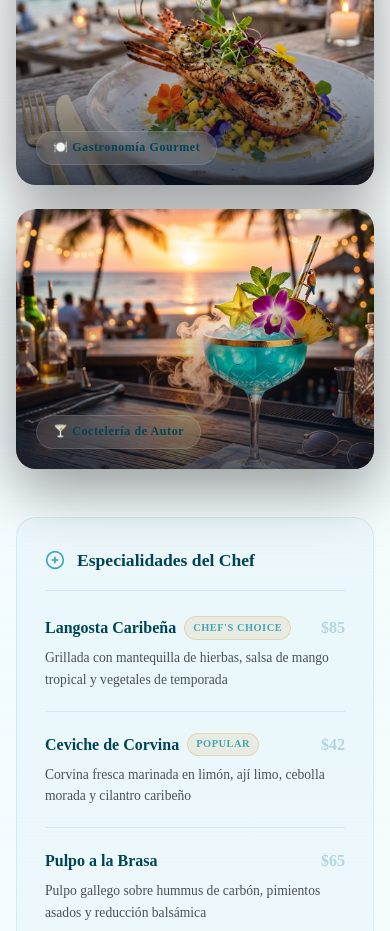
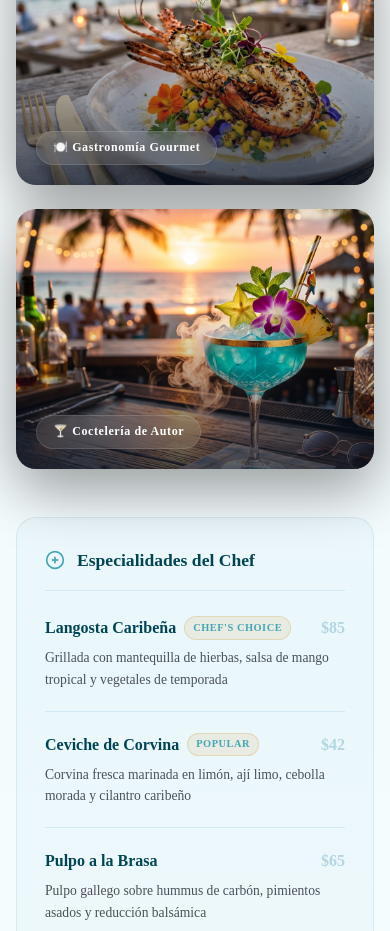
Before and after one commit to lauhernandez1818-dot/Uramabeach, a Next.js app: page / in a window 390 px wide. Shown: the part 5400-6331 px from the top of the page. Built offline with nearby package versions, Linux system fonts and the light colour scheme.

Commit message:
fix: make Gastronomy badges white and fix hamburger icon visibility in light mode

```diff
--- a/src/components/Gastronomy.module.css
+++ b/src/components/Gastronomy.module.css
@@ -100,7 +100,7 @@
   font-size: 0.75rem;
   font-weight: 600;
   letter-spacing: 0.05em;
-  color: var(--ocean-blue);
+  color: #ffffff;
 }
 
 /* Menu Column */
@@ -300,7 +300,6 @@
   background: rgba(68, 166, 181, 0.12);
   border-color: rgba(68, 166, 181, 0.3);
 }
-:global([data-theme="dark"]) .foodBadge { color: #B2D5E2; }
 :global([data-theme="dark"]) .foodFrame,
 :global([data-theme="dark"]) .cocktailFrame {
   box-shadow: 0 20px 60px rgba(0, 0, 0, 0.6);
--- a/src/components/Navbar.module.css
+++ b/src/components/Navbar.module.css
@@ -119,6 +119,10 @@
   border-radius: 2px;
   transition: all var(--transition-base);
   transform-origin: center;
+}
+
+.scrolled .hamburger span {
+  background: var(--ocean-deep);
 }
 
 .hamburger.active span:nth-child(1) {
@@ -248,3 +252,4 @@
 :global([data-theme="dark"]) .scrolled .navLink { color: #D3D0C8; }
 :global([data-theme="dark"]) .scrolled .navLink:hover { color: #B2D5E2; }
 :global([data-theme="dark"]) .scrolled .logoImg { filter: invert(1) brightness(1.5); }
+:global([data-theme="dark"]) .scrolled .hamburger span { background: var(--white); }
```
